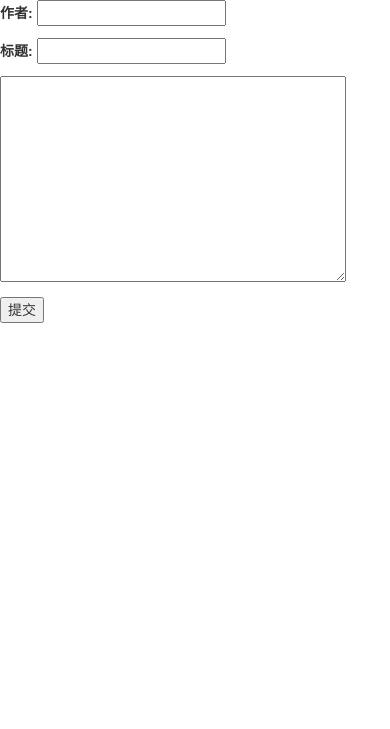
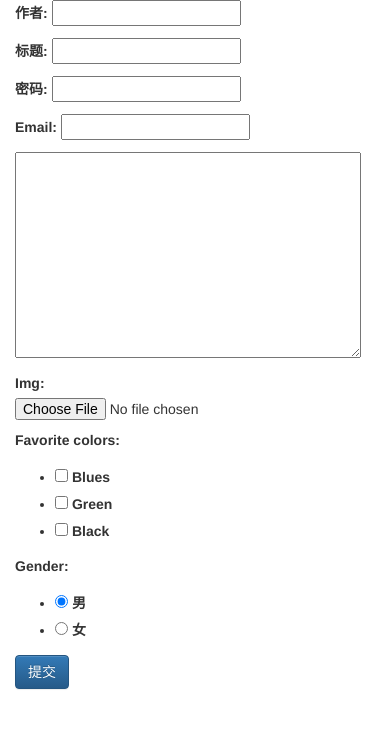
Before and after one commit to makatitime/Master, a Django app: page /add_page/ in a window 390 px wide. Shown: the top 729 px of the page. Run offline with Django 3.2, Linux system fonts and the light colour scheme; some libraries are stand-ins or nearby versions.

Commit message:
more Form
Updating

```diff
--- a/play/play/settings.py
+++ b/play/play/settings.py
@@ -31,6 +31,7 @@ ALLOWED_HOSTS = []
 # Application definition
 
 INSTALLED_APPS = (
+    'grappelli',
     'django.contrib.admin',
     'django.contrib.auth',
     'django.contrib.contenttypes',
@@ -101,3 +102,4 @@ USE_TZ = True
 # https://docs.djangoproject.com/en/1.8/howto/static-files/
 
 STATIC_URL = '/static/'
+ADMIN_MEDIA_PREFIX = STATIC_URL + "grappelli/"
--- a/play/play/urls.py
+++ b/play/play/urls.py
@@ -17,6 +17,7 @@ from django.contrib import admin
 # from player import views
 from player.views import *
 urlpatterns = [
+    url(r'^grappelli/', include('grappelli.urls')),
     url(r'^admin/', include(admin.site.urls)),
     url(r'^$',index_page,name='index'),
     url(r'add_page/$',add_page,name='index'),
--- a/play/player/forms.py
+++ b/play/player/forms.py
@@ -1,7 +1,23 @@
 #--*-- coding:utf-8 --*--
 from django import  forms
+Gender_CHOICES = ('Man', 'Famel')
+FAVORITE_COLORS_CHOICES = (
+    ('blue', 'Blues'),
+    ('green', 'Green'),
+    ('black', 'Black'),
+)
 
 class ArtForms(forms.Form):
-    name = forms.CharField(label='作者', max_length=100)
-    title = forms.CharField(label='标题', max_length=100)
-    content = forms.CharField(label='',widget=forms.Textarea)
+    name = forms.CharField(label='作者',required=True, max_length=100,error_messages={'required': '用户名不能为空', 'invalid': '名字不符合规范'})
+    title = forms.CharField(label='标题',required=True, max_length=100,error_messages={'required': '标题不能为空', 'invalid': '标题包含非法字符'})
+    pwd   = forms.CharField(label='密码',widget=forms.PasswordInput,required=True,error_messages={'required': '密码不能为空', 'invalid': '密码安全强度不够'})
+    email = forms.EmailField(label='Email',required=True, max_length=50,error_messages={'required': '邮箱不能为空', 'invalid': '邮箱格式错误'})
+    content = forms.CharField(label='',widget=forms.Textarea,error_messages={'required': '内容不能为空', 'invalid': '内容包含非法字符'})
+    img = forms.ImageField()
+    favorite_colors = forms.MultipleChoiceField(required=False,
+        widget=forms.CheckboxSelectMultiple, choices=FAVORITE_COLORS_CHOICES)
+    gender = forms.ChoiceField(
+        choices=((1, '男'), (2, '女'),),  # 定义下拉框的选项，元祖第一个值为option的value值，后面为html里面的值
+        initial=1,  # 默认选中第二个option
+        widget=forms.RadioSelect  # 插件表现形式为单选按钮
+    )
--- a/play/player/models.py
+++ b/play/player/models.py
@@ -5,6 +5,7 @@ class  articles(models.Model):
     id = models.AutoField(primary_key=True)
     author = models.CharField(max_length=32)
     title = models.CharField(max_length=100)
+    email = models.CharField(max_length=50,null=True)
     content = models.CharField(max_length=256)
 
     def __unicode__(self):
--- a/play/player/templates/add.html
+++ b/play/player/templates/add.html
@@ -1,18 +1,18 @@
-<!DOCTYPE html>
-<html lang="zh-CN">
-{% load static %}
-<link href="{% static "bootstrap3/css/bootstrap.min.css" %}" rel="stylesheet" type="text/css"/>
-<link href="{% static "bootstrap3/css/bootstrap-theme.min.css" %}" rel="stylesheet" type="text/css"/>
-<script src="{% static "bootstrap3/js/jquery-3.2.1.min.js" %}"></script>
-<script src="{% static "bootstrap3/js/bootstrap.min.js" %}"></script>
+{% include 'bas.html' %}
  <title>添加文章</title>
 <body>
 
-<form action="" method="post" >
-    {% csrf_token %}
-    {{ form }}
-    <input type="submit" value="提交">
-</form>
+<div class="container">
+    <div class="row">
+        <div class="col-md-6 col-md-offset-3">
+            <form action="" method="post" >
+                 {% csrf_token %}
+                    {{ form }}
+            <input type="submit" class="btn btn-primary btn-md" value="提交">
+            </form>
+        </div>
+    </div>
+</div>
 
 </body>
 </html>
--- /dev/null
+++ b/play/player/templates/bas.html
@@ -0,0 +1,7 @@
+<!DOCTYPE html>
+<html lang="zh-CN">
+{% load static %}
+<link href="{% static "bootstrap3/css/bootstrap.min.css" %}" rel="stylesheet" type="text/css"/>
+<link href="{% static "bootstrap3/css/bootstrap-theme.min.css" %}" rel="stylesheet" type="text/css"/>
+<script src="{% static "bootstrap3/js/jquery-3.2.1.min.js" %}"></script>
+<script src="{% static "bootstrap3/js/bootstrap.min.js" %}"></script>
--- /dev/null
+++ b/play/player/templates/error.html
@@ -0,0 +1,6 @@
+{% include 'bas.html' %}
+<title>错误提示</title>
+<p>{{ errs }}</p>
+
+</body>
+</html>
--- a/play/player/views.py
+++ b/play/player/views.py
@@ -18,13 +18,19 @@ def index_page(request):
 def add_page(request):
     if request.method == 'POST':
         form = ArtForms(request.POST)
-       # print form
-        at = form.cleaned_data['name']
-        tt = form.cleaned_data['title']
-        cc = form.cleaned_data['content']
-        ars = articles.objects.create(author=at,title=tt,content=cc)
-        ars.save()
-        return HttpResponseRedirect("/")
+        if form.is_valid():
+            #print form
+            at = form.cleaned_data['name']
+            tt = form.cleaned_data['title']
+            cc = form.cleaned_data['content']
+            mail = form.cleaned_data['email']
+            ars = articles.objects.create(author=at,title=tt,content=cc,email=mail)
+            ars.save()
+            return HttpResponseRedirect("/")
+        else:
+            er = form.errors
+            return render(request,'error.html',{'errs':er})
+            #return HttpResponse(form.errors.as_data())
     else:
         forms = ArtForms()
         return render(request,'add.html',{'form':forms.as_p()})
```
Also changed, not shown: play/player/templates/index.html (+3 -8 lines), play/db.sqlite3, play/player/migrations/0003_articles_email.py (added), 1 other file.
